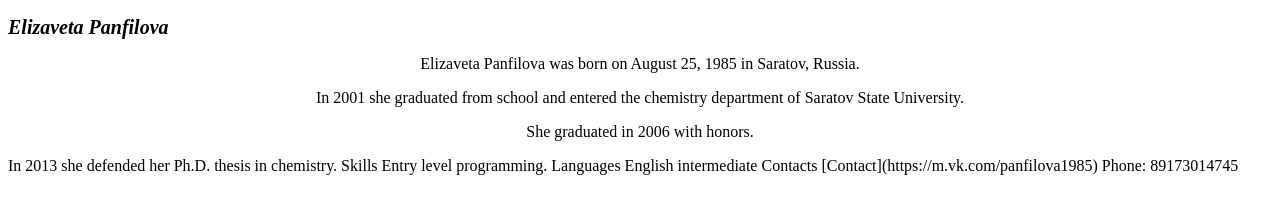
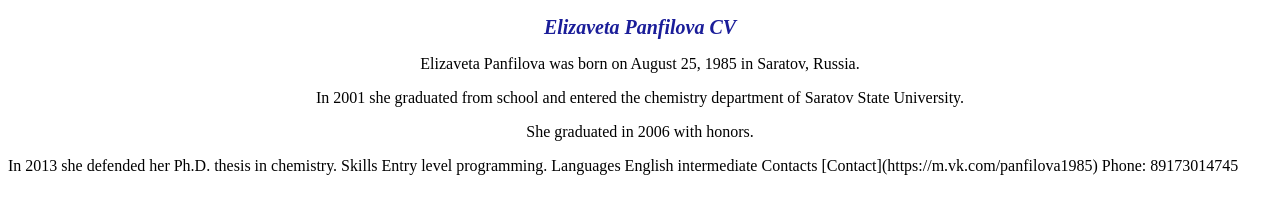
Before and after one commit to elizapanfilova/eigth-repository, a plain HTML site: page index.html in a window 1280 px wide. Drawn offline with Linux system fonts and the light colour scheme.

Commit message:
docs: update index.html & style.css

```diff
--- a/CSS/style.css
+++ b/CSS/style.css
@@ -1,5 +1,8 @@
 h1 {font-size: 20px;
     font-style: italic;
+    color: rgb(26, 29, 153);
+    text-align: center;
+
 
 
 }
--- a/index.html
+++ b/index.html
@@ -7,7 +7,7 @@
 </head>
 <body>
 
-    <p align="center"></p><h1>Elizaveta Panfilova</h1></p>
+    <p align="center"></p><h1>Elizaveta Panfilova CV</h1></p>
     <p align="center">Elizaveta Panfilova was born on August 25, 1985 in Saratov, Russia.</p>
     <p align="center">In 2001 she graduated from school and entered the chemistry department of Saratov State University.</p>
     <p align="center">She graduated in 2006 with honors.</p>
```
